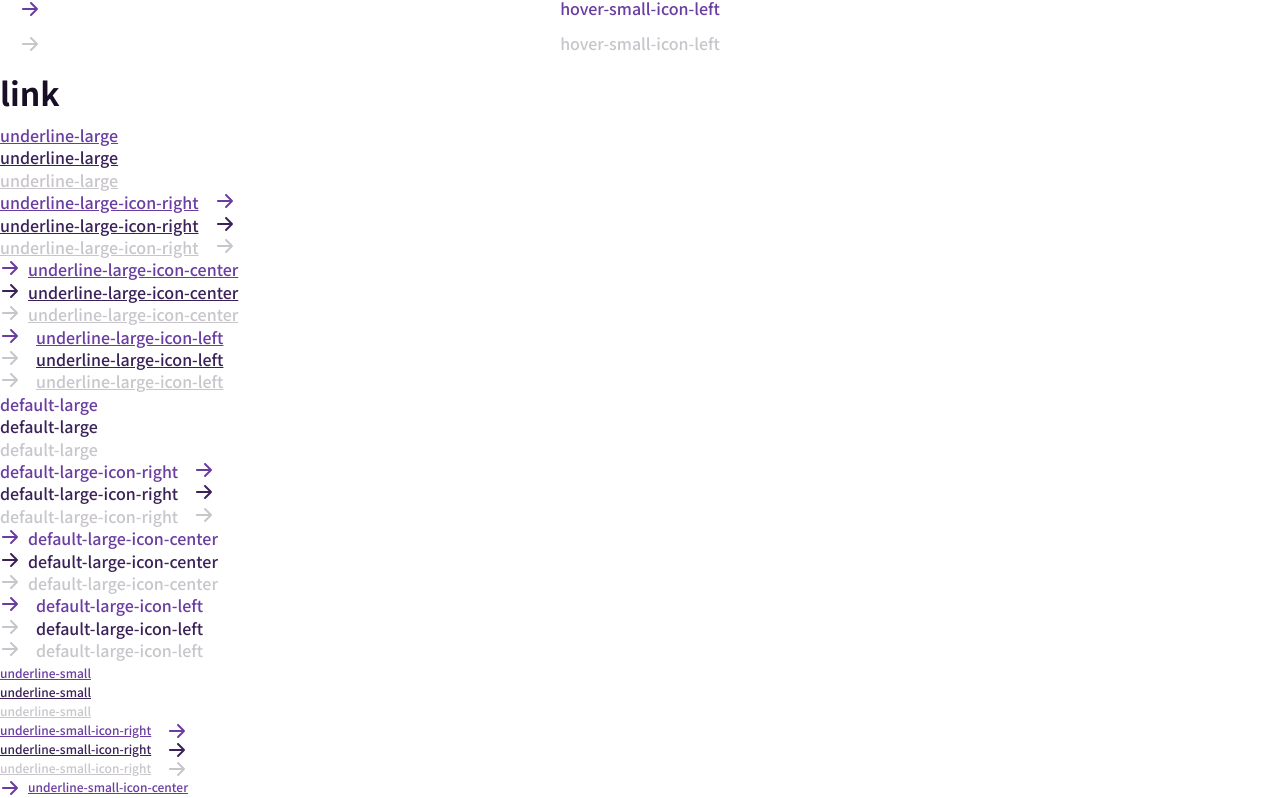
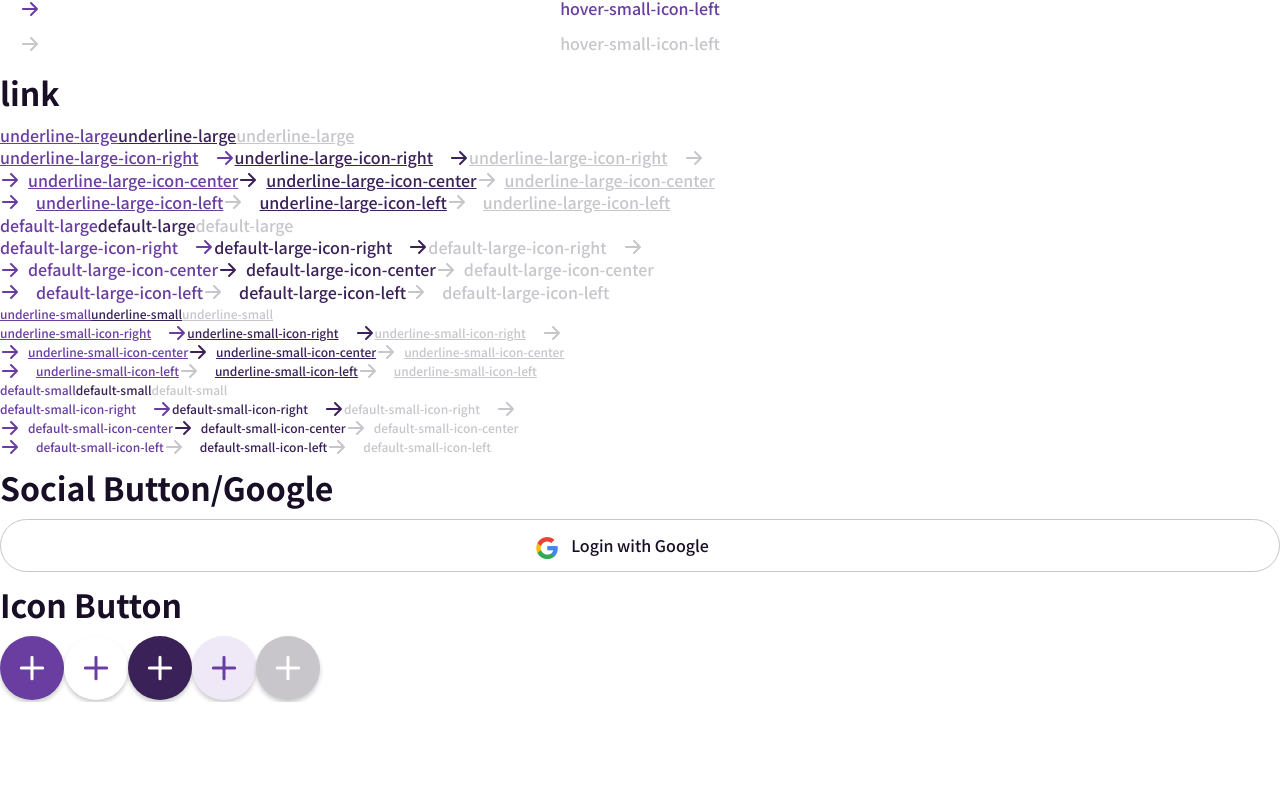
Before and after one commit to the51DT/inside_project, a Vue app: page /button in a window 1280 px wide. Shown: the part 5200-5998 px from the top of the page. After the commit the page ends 5902 px from the top, so only its background shows below. Built offline with nearby package versions, Linux system fonts and the light colour scheme.

Commit message:
버튼 컴포넌트 수정
버튼 컴포넌트 수정

```diff
--- a/src/assets/scss/modules/_button.scss
+++ b/src/assets/scss/modules/_button.scss
@@ -485,6 +485,7 @@
         .icon-right {
           position: relative;
           display: block;
+          padding-right: 36px;
           &::before {
             content: '';
             position: absolute;
@@ -493,7 +494,9 @@
             background: url('@/assets/images/icon/icon_arrow_right_base.svg')
               no-repeat;
             background-size: contain;
-            right: rem(-36px);
+            right: 0;
+            top: 50%;
+            transform: translateY(-50%);
           }
         }
         .icon-center {
@@ -508,7 +511,9 @@
             background: url('@/assets/images/icon/icon_arrow_right_base.svg')
               no-repeat;
             background-size: contain;
-            left: rem(0);
+            left: 0;
+            top: 50%;
+            transform: translateY(-50%);
           }
         }
         .icon-left {
@@ -523,7 +528,9 @@
             background: url('@/assets/images/icon/icon_arrow_right_base.svg')
               no-repeat;
             background-size: contain;
-            left: rem(0);
+            left: 0;
+            top: 50%;
+            transform: translateY(-50%);
           }
         }
       }
@@ -555,6 +562,7 @@
         .icon-right {
           position: relative;
           display: block;
+          padding-right: 36px;
           &::before {
             content: '';
             position: absolute;
@@ -563,7 +571,9 @@
             background: url('@/assets/images/icon/icon_arrow_right_dark.svg')
               no-repeat;
             background-size: contain;
-            right: rem(-36px);
+            right: 0;
+            top: 50%;
+            transform: translateY(-50%);
           }
         }
         .icon-center {
@@ -578,7 +588,9 @@
             background: url('@/assets/images/icon/icon_arrow_right_dark.svg')
               no-repeat;
             background-size: contain;
-            left: rem(0);
+            left: 0;
+            top: 50%;
+            transform: translateY(-50%);
           }
         }
         .icon-left {
@@ -593,7 +605,9 @@
             background: url('@/assets/images/icon/icon_arrow_right_disabled.svg')
               no-repeat;
             background-size: contain;
-            left: rem(0);
+            left: 0;
+            top: 50%;
+            transform: translateY(-50%);
           }
         }
       }
@@ -604,6 +618,7 @@
         .icon-right {
           position: relative;
           display: block;
+          padding-right: 36px;
           &::before {
             content: '';
             position: absolute;
@@ -612,7 +627,9 @@
             background: url('@/assets/images/icon/icon_arrow_right_disabled.svg')
               no-repeat;
             background-size: contain;
-            right: rem(-36px);
+            right: 0;
+            top: 50%;
+            transform: translateY(-50%);
           }
         }
         .icon-center {
@@ -627,7 +644,9 @@
             background: url('@/assets/images/icon/icon_arrow_right_disabled.svg')
               no-repeat;
             background-size: contain;
-            left: rem(0);
+            left: 0;
+            top: 50%;
+            transform: translateY(-50%);
           }
         }
         .icon-left {
@@ -642,7 +661,9 @@
             background: url('@/assets/images/icon/icon_arrow_right_disabled.svg')
               no-repeat;
             background-size: contain;
-            left: rem(0);
+            left: 0;
+            top: 50%;
+            transform: translateY(-50%);
           }
         }
       }
--- a/src/components/fragments/ButtonCmp.vue
+++ b/src/components/fragments/ButtonCmp.vue
@@ -11,13 +11,11 @@
     </span>
   </button>
   <!-- 링크 -->
-  <div v-else :href="useUrl">
-    <a :class="['btn', colorClass, fontSizeClass]">
-      <span :class="[btnTxt ? 'btn-txt' : 'hidden', positionClass]">{{
-        btnTxt
-      }}</span>
-    </a>
-  </div>
+  <a :class="['btn', colorClass, fontSizeClass]" v-else :href="useUrl">
+    <span :class="[btnTxt ? 'btn-txt' : 'hidden', positionClass]">{{
+      btnTxt
+    }}</span>
+  </a>
 </template>
 
 <script>
```
